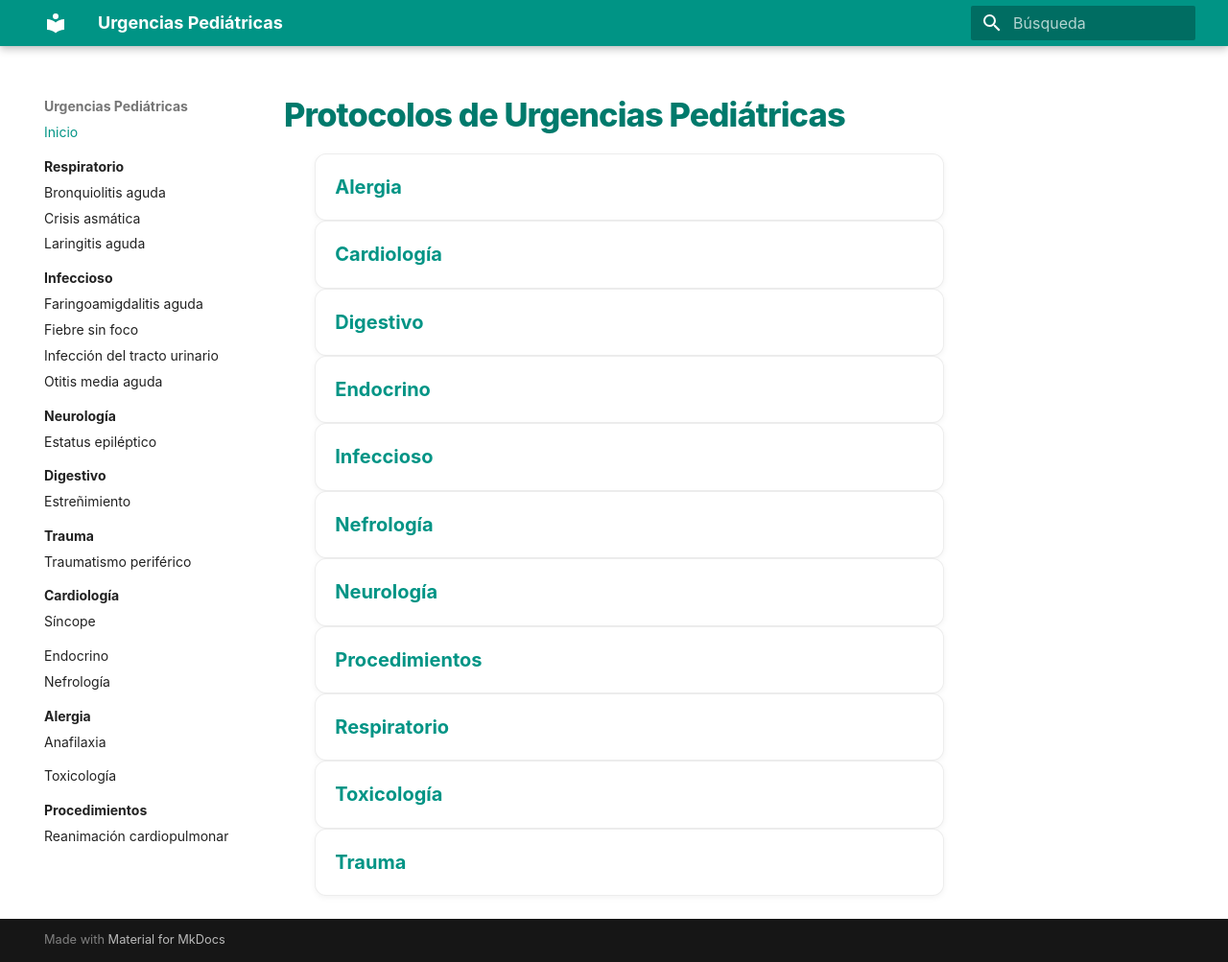
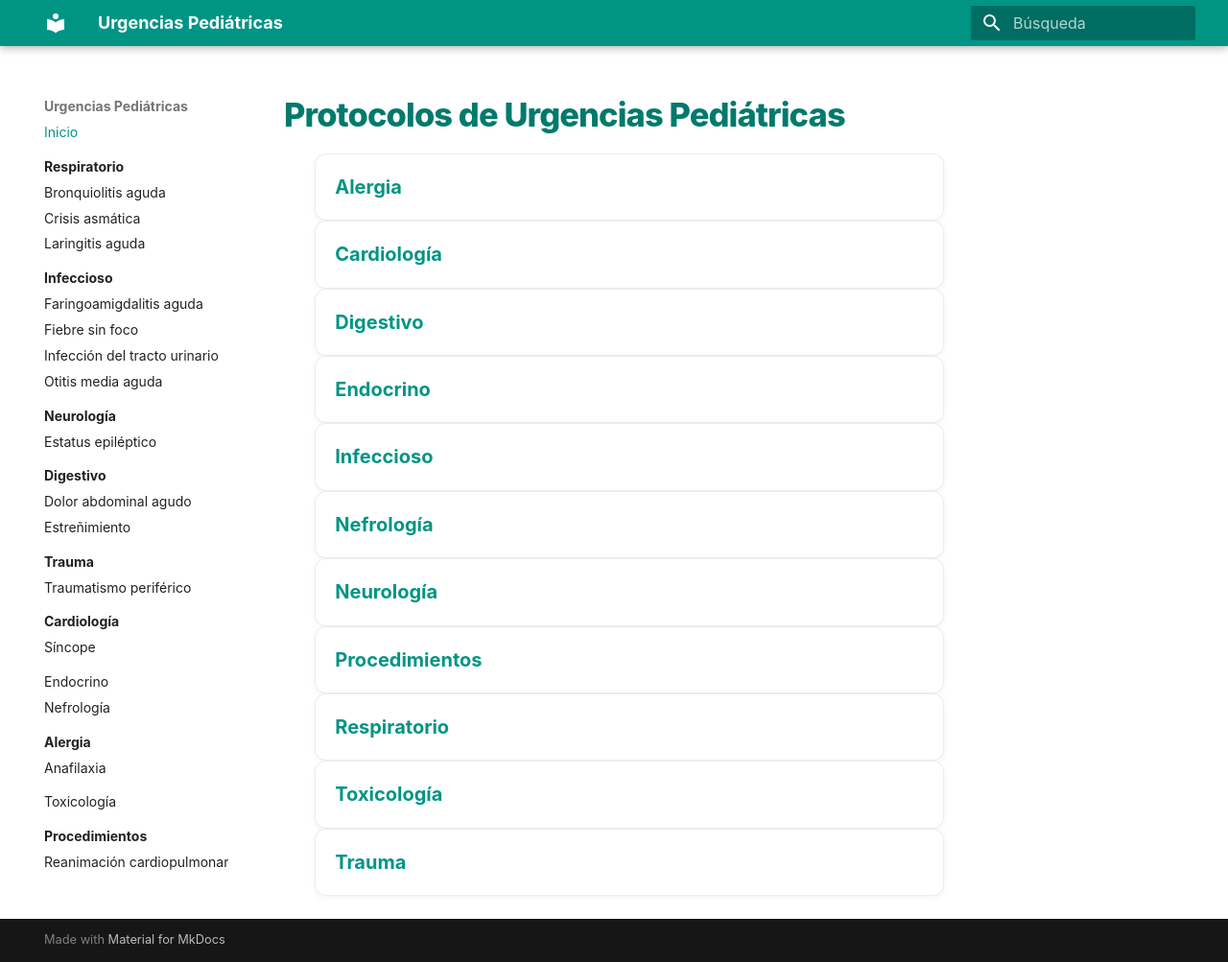
Before and after one commit to gonzaloares/urgencias-pediatricas, an MkDocs documentation site: the page built from docs/index.md, in a window 1280 px wide and 1003 px high. Shown: the whole window at 96% size. Built offline with MkDocs 1.6.1 and Material for MkDocs 9.7.7, drawn with Linux system fonts in a browser that asks for light colours.

Commit message:
Añade dolor abdominal agudo a la navegación

```diff
--- a/mkdocs.yml
+++ b/mkdocs.yml
@@ -31,6 +31,7 @@ nav:
       - Estatus epiléptico: neurologia/estatus-epileptico.md
   - Digestivo:
       - digestivo/index.md
+      - Dolor abdominal agudo: digestivo/dolor-abdominal-agudo.md
       - Estreñimiento: digestivo/estrenimiento.md
   - Trauma:
       - trauma/index.md
```
